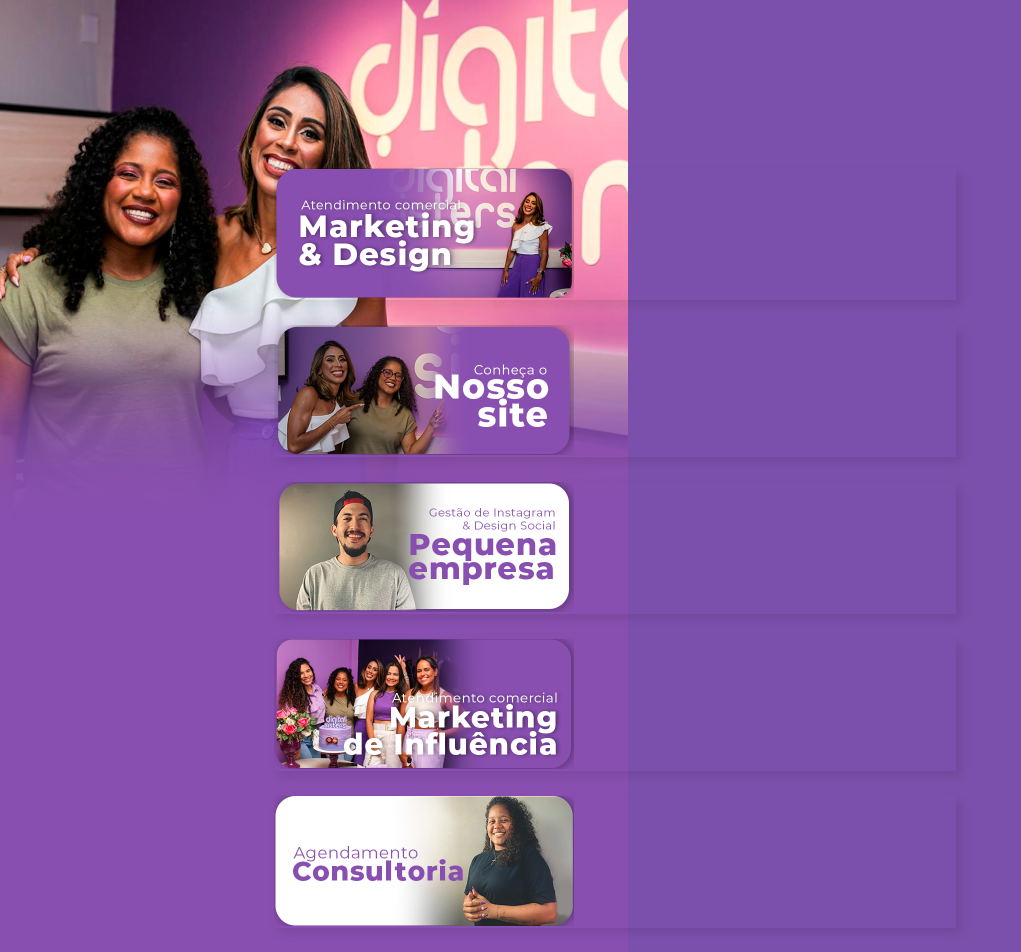
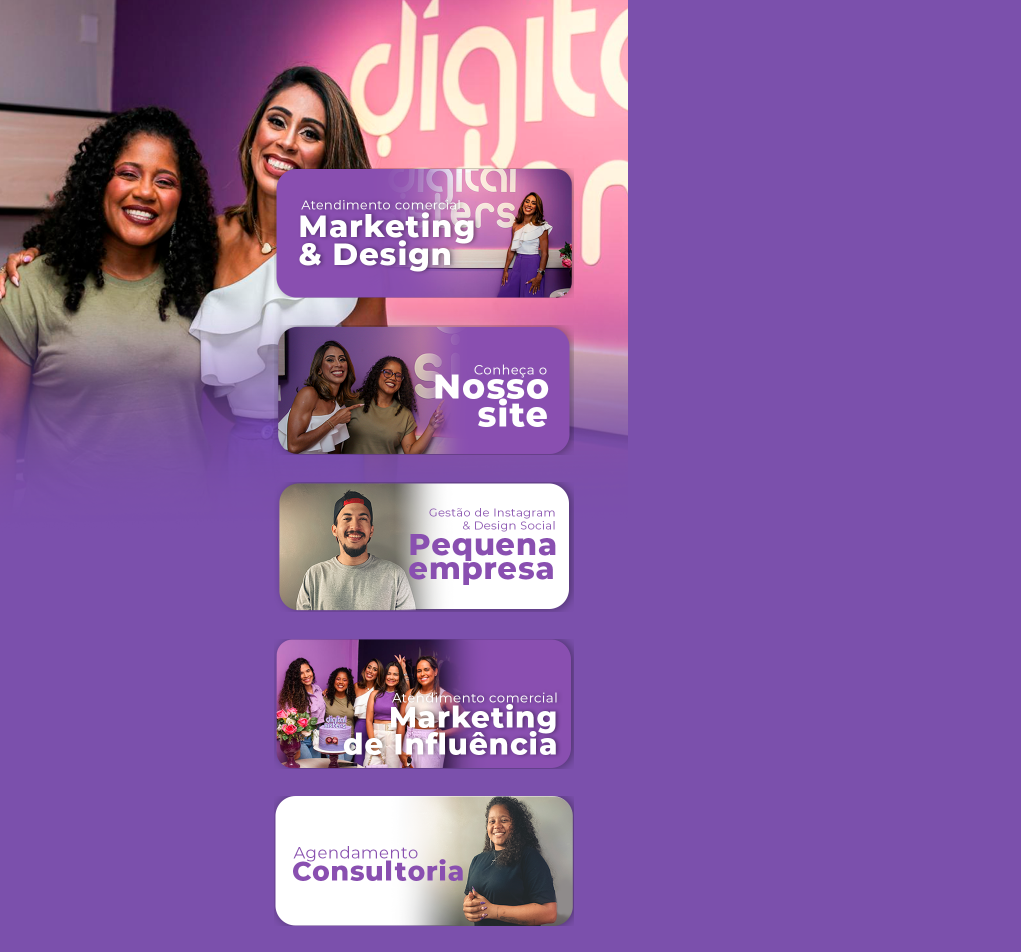
Before and after one commit to Jhonata12/Plataforma_Sisters, a plain HTML site: page index.html in a window 1280 px wide. Shown: the top 952 px of the page, without its empty margins (0-1021 px from the left). Drawn offline with Linux system fonts and the light colour scheme.

Commit message:
Add files via upload

```diff
--- a/style.css
+++ b/style.css
@@ -1,5 +1,5 @@
 body{
-    background-image: url(BK.png);
+    background-image: url(BK1.png);
     background-color: #7b50ac;
     background-repeat: no-repeat;
     background-size: contain;
@@ -14,30 +14,30 @@ body{
 .img1{
  margin-top: -220px;
  margin-left: -100px;
- box-shadow: 10px 10px 20px rgba(0, 0, 0, 0.1);
+
 }
 
 .img2{
     margin-top: 50px;
     margin-left: -100px;
-    box-shadow: 10px 10px 20px rgba(0, 0, 0, 0.1);
+
 }
 
 .img3{
     margin-top: 50px;
     margin-left: -100px;
-    box-shadow: 10px 10px 20px rgba(0, 0, 0, 0.1);
+
 }
 
 .img4{
     margin-top: 50px;
     margin-left: -100px;
-    box-shadow: 10px 10px 20px rgba(0, 0, 0, 0.1);
+
 }
 
 .img5{
     margin-top: 50px;
     margin-bottom: -200px;
     margin-left: -100px;
-    box-shadow: 10px 10px 20px rgba(0, 0, 0, 0.1);
+
 }
```
Also changed, not shown: index.html (+1 -0 lines), BK1.png (added).
